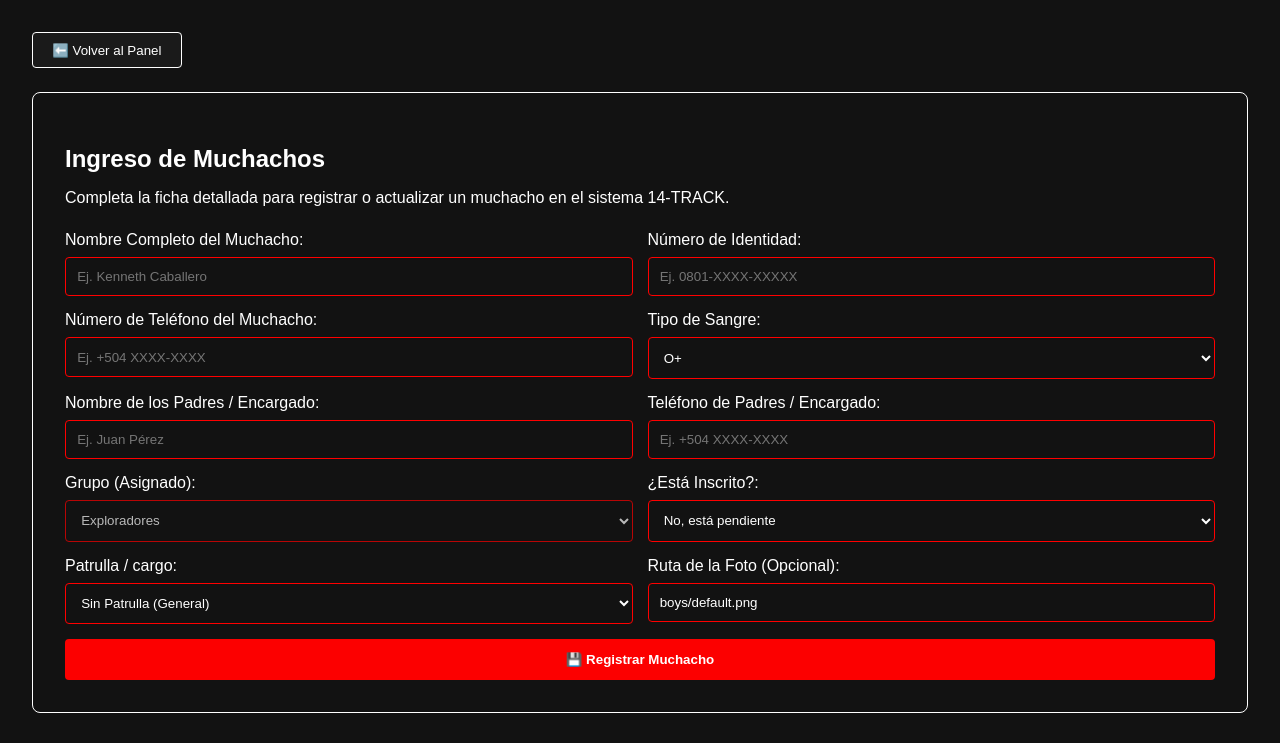
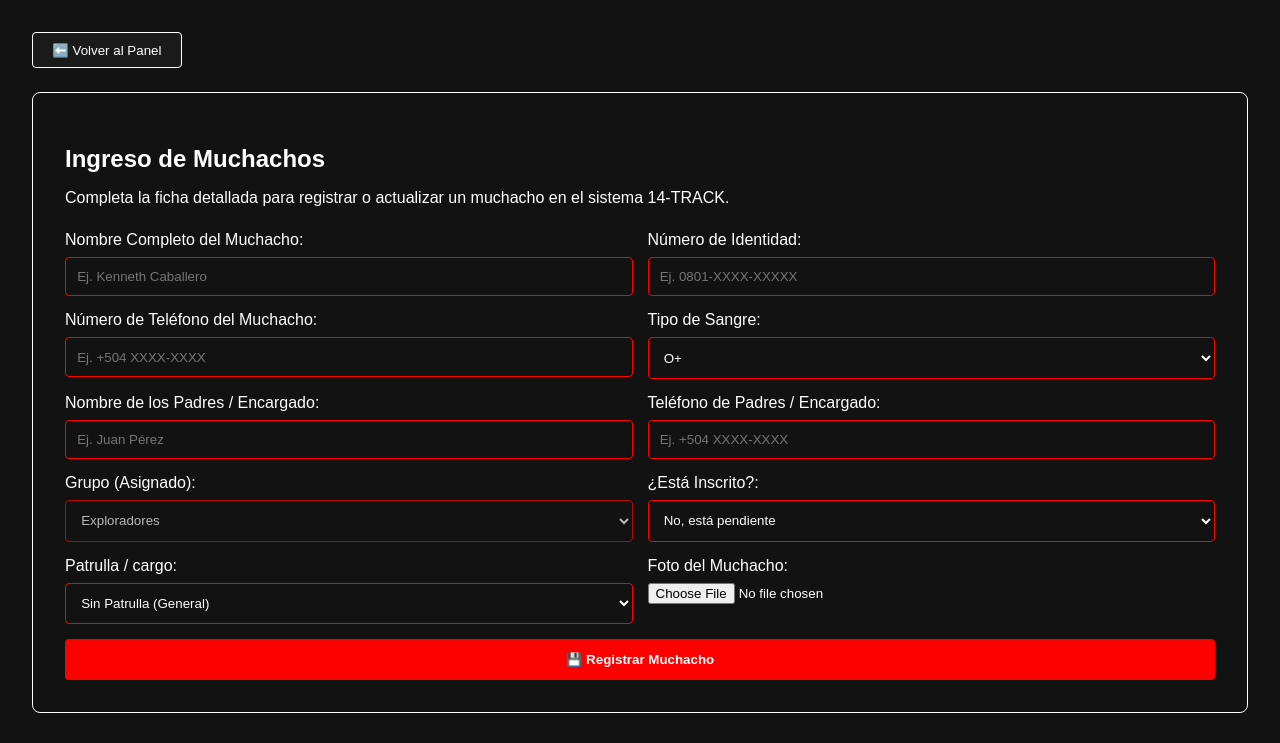
Before and after one commit to KennethC01/14-Track, an Angular app in the folder Frontend/: page /1/registro in a window 1280 px wide. Shown: the top 743 px of the page. Built offline with nearby package versions, Linux system fonts and the light colour scheme; no server answers; the database is empty.

Commit message:
modulo de subir foto del mucacho

```diff
--- a/Frontend/src/app/exploradores/asistencia/asistencia.html
+++ b/Frontend/src/app/exploradores/asistencia/asistencia.html
@@ -31,7 +31,7 @@
             <tr>
             <td class="user-cell">
   @if (m.avatar && m.avatar !== 'boys/default.png') {
-                  <img [src]="m.avatar" [alt]="m.nombre" class="avatar-img">
+    <img [src]="m.avatar" [alt]="m.nombre" class="avatar-img" onerror="this.src='boys/default.png'">
   } @else {
     <span class="avatar">👦</span>
   }
--- a/Frontend/src/app/exploradores/registro/registro.html
+++ b/Frontend/src/app/exploradores/registro/registro.html
@@ -80,10 +80,18 @@
   </select>
 </div>
 
-      <div class="form-group">
-        <label>Ruta de la Foto (Opcional):</label>
-        <input type="text" [(ngModel)]="nuevoAvatar" placeholder="boys/default.png" class="form-input">
-      </div>
+     <div class="form-group">
+  <label>Foto del Muchacho:</label>
+  <input
+    type="file"
+    accept="image/*"
+    capture="environment"
+    (change)="onFileSelected($event)">
+
+  <p *ngIf="archivoSeleccionado" style="font-size: 12px; color: #007bff;">
+    Archivo seleccionado: {{ archivoSeleccionado.name }}
+  </p>
+</div>
 
       <div class="form-group btn-container" style="grid-column: span 2;">
         <button class="btn-submit" (click)="registrarMuchacho()">💾 {{ textoBoton }}</button>
--- a/Frontend/src/app/exploradores/registro/registro.ts
+++ b/Frontend/src/app/exploradores/registro/registro.ts
@@ -4,6 +4,7 @@ import { RouterLink, Router, ActivatedRoute } from '@angular/router';
 import { FormsModule } from '@angular/forms';
 import { initializeApp, getApps, getApp } from 'firebase/app';
 import { getFirestore, collection, addDoc, getDocs, deleteDoc, doc, updateDoc } from 'firebase/firestore';
+import { getStorage, ref, uploadBytes, getDownloadURL } from 'firebase/storage';
 import { firebaseConfig } from '../../firebase.config';
 
 @Component({
@@ -14,7 +15,7 @@ import { firebaseConfig } from '../../firebase.config';
   styleUrl: './registro.css'
 })
 export class RegistroComponent implements OnInit {
-  // Campos del formulario (Inicializados vacíos o con valores por defecto)
+  // Campos del formulario
   nuevoNombre: string = '';
   nuevoGrupo: string = 'EXPLORADORES';
   nuevaPatrulla: string = 'SIN PATRULLA';
@@ -25,6 +26,10 @@ export class RegistroComponent implements OnInit {
   nuevoNombrePadres: string = '';
   nuevoTelefonoPadres: string = '';
   nuevoInscrito: boolean = false;
+
+  // Variables para fotos y almacenamiento
+  archivoSeleccionado: File | null = null;
+  private storage = getStorage();
 
   // Variables para Edición
   muchachoEnEdicion: any = null;
@@ -70,7 +75,6 @@ export class RegistroComponent implements OnInit {
 
   prepararEdicion(m: any) {
     this.muchachoEnEdicion = m;
-    // Asignamos valores garantizando que no sean undefined
     this.nuevoNombre = m.nombre || '';
     this.nuevaIdentidad = m.identidad || '';
     this.nuevoTelefono = m.telefono || '';
@@ -82,15 +86,28 @@ export class RegistroComponent implements OnInit {
     this.textoBoton = 'Actualizar Muchacho';
   }
 
+  onFileSelected(event: any) {
+    this.archivoSeleccionado = event.target.files[0];
+  }
+
   async registrarMuchacho() {
     if (!this.nuevoNombre.trim()) return alert("El nombre es requerido");
 
-    // Construimos el objeto forzando valores para evitar el error de Firebase
+    try {
+      let urlFoto = this.nuevoAvatar;
+
+      // Si hay un archivo nuevo, subir a Storage
+      if (this.archivoSeleccionado) {
+        const storageRef = ref(this.storage, `avatars/${Date.now()}_${this.archivoSeleccionado.name}`);
+        const snapshot = await uploadBytes(storageRef, this.archivoSeleccionado);
+        urlFoto = await getDownloadURL(snapshot.ref);
+      }
+
       const datosMuchacho = {
         nombre: this.nuevoNombre,
         grupo: this.nuevoGrupo,
         patrulla: this.nuevaPatrulla,
-      avatar: this.nuevoAvatar,
+        avatar: urlFoto,
         identidad: this.nuevaIdentidad || '',
         telefono: this.nuevoTelefono || '',
         tipoSangre: this.nuevoTipoSangre || 'O+',
@@ -99,23 +116,25 @@ export class RegistroComponent implements OnInit {
         inscrito: !!this.nuevoInscrito
       };
 
-    try {
       if (this.muchachoEnEdicion) {
         const docRef = doc(this.db, this.coleccionGrupo, this.muchachoEnEdicion.id);
         await updateDoc(docRef, datosMuchacho);
       } else {
         await addDoc(collection(this.db, this.coleccionGrupo), datosMuchacho);
       }
+
       this.limpiarFormulario();
       this.obtenerMuchachos();
+      alert("Operación realizada con éxito");
     } catch (error) {
       console.error("Error al guardar:", error);
-      alert("Error al guardar: asegúrate de que todos los campos tengan datos válidos.");
+      alert("Error al guardar los datos.");
     }
   }
 
   limpiarFormulario() {
     this.muchachoEnEdicion = null;
+    this.archivoSeleccionado = null;
     this.textoBoton = 'Registrar Muchacho';
     this.nuevoNombre = '';
     this.nuevaIdentidad = '';
```
Lines whose indentation alone changed are shown as unchanged.
